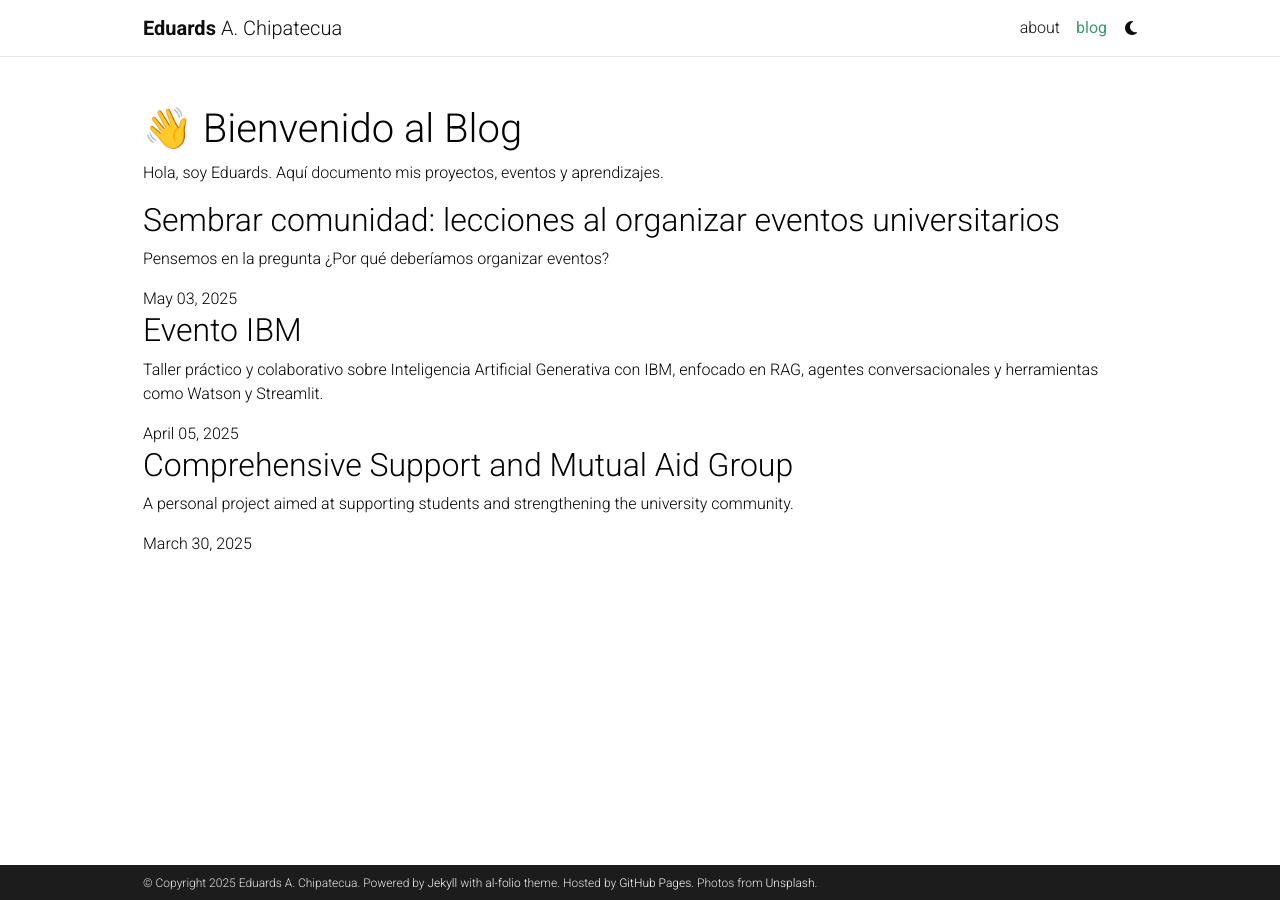
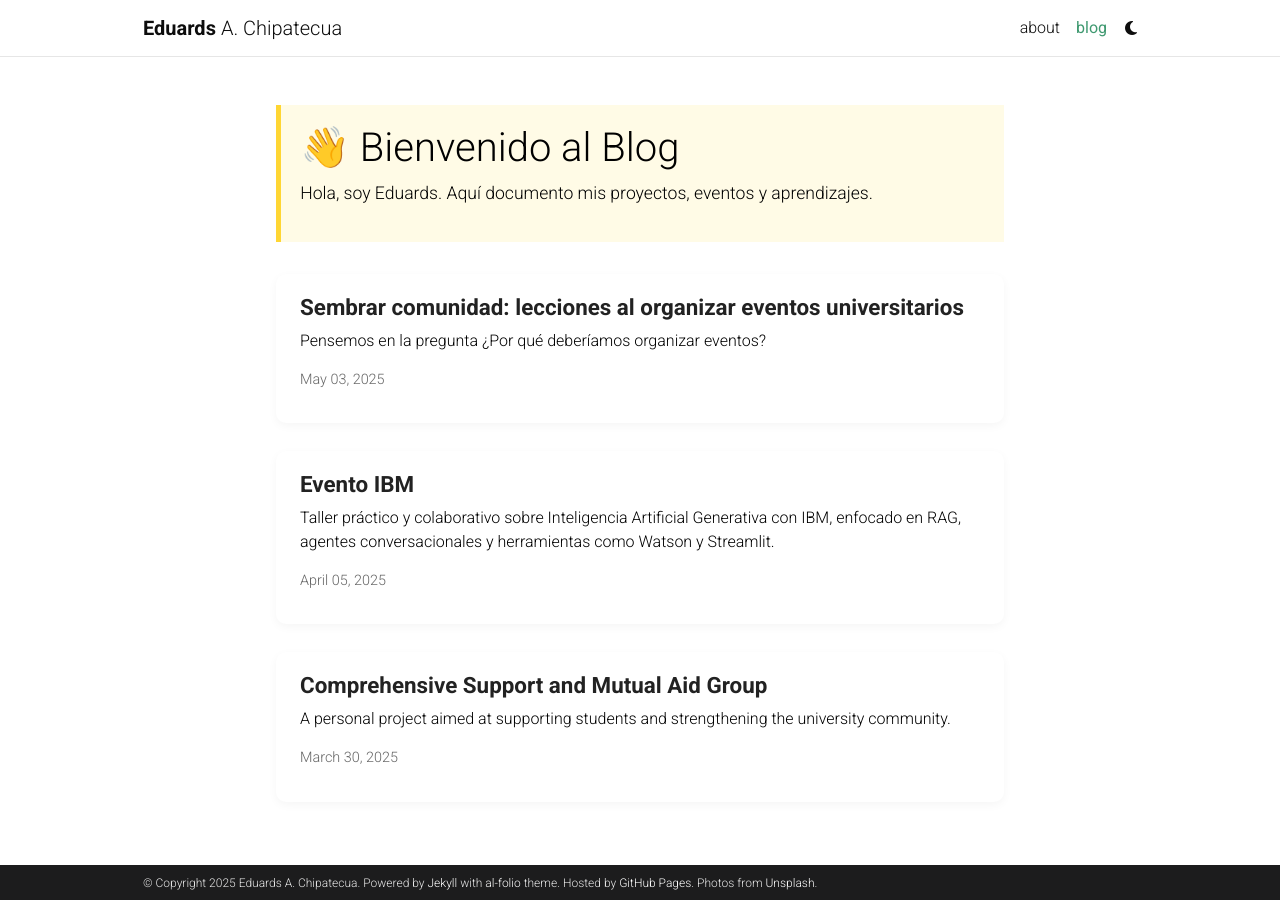
Before and after one commit to eguar11011/eguar11011.github.io, a Jekyll site: the page built from blog/index.html, in a window 1280 px wide. Built offline with Jekyll 4.4.1, drawn with Linux system fonts in a browser that asks for light colours; the list of posts is cut into pages by our own code; comment, search, counter and statistics services are not loaded; a style sheet for code colours, icons or effects is not loaded.

Commit message:
edicion de estilo

```diff
--- a/_sass/_base.scss
+++ b/_sass/_base.scss
@@ -1002,3 +1002,51 @@ nav[data-toggle="toc"] {
     }
   }
 }
+
+// --- Estilos personalizados para vista de blog tipo tarjeta (como Lil'Log) ---
+
+.blog-card {
+  border-radius: 10px;          /* un poco menos redondo */
+  background-color: #ffffff;    /* blanco puro, no grisáceo */
+  padding: 1.25rem 1.5rem;
+  margin-bottom: 1.75rem;
+  box-shadow: 0 3px 10px rgba(0,0,0,.04);
+}
+
+.blog-card:hover {
+  transform: translateY(-2px);
+  box-shadow: 0 6px 18px rgba(0,0,0,.06);
+}
+
+
+.blog-title {
+  font-size: 1.4rem;
+  font-weight: 700;
+  color: #222;
+  margin-bottom: 0.5rem;
+}
+
+.blog-meta {
+  font-size: 0.9rem;
+  color: #666;
+  margin-bottom: 0.8rem;
+}
+
+.blog-excerpt {
+  font-size: 1rem;
+  color: #333;
+}
+
+.intro-text {
+  margin-bottom: 2rem;
+  padding: 1.2rem;
+  background-color: #fffbe6;
+  border-left: 5px solid #ffd633;
+  font-size: 1.1rem;
+}
+/* coloca esto DESPUÉS de las reglas que ya añadiste */
+.blog-list {
+  max-width: 760px;     /* ajusta si quieres más ancho */
+  margin: 0 auto;       /* centra */
+  padding: 0 1rem;      /* algo de aire en móviles */
+}
```
